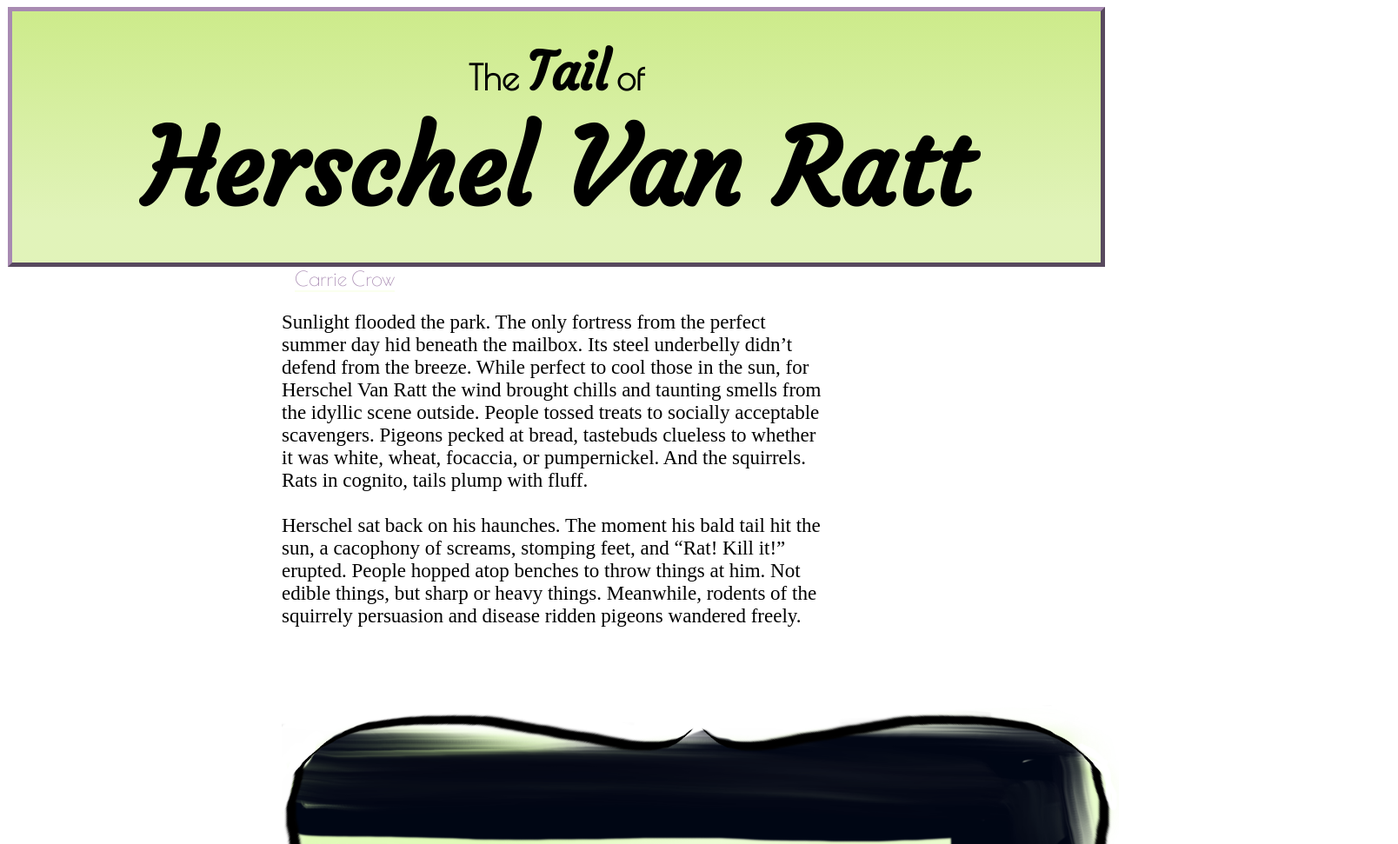
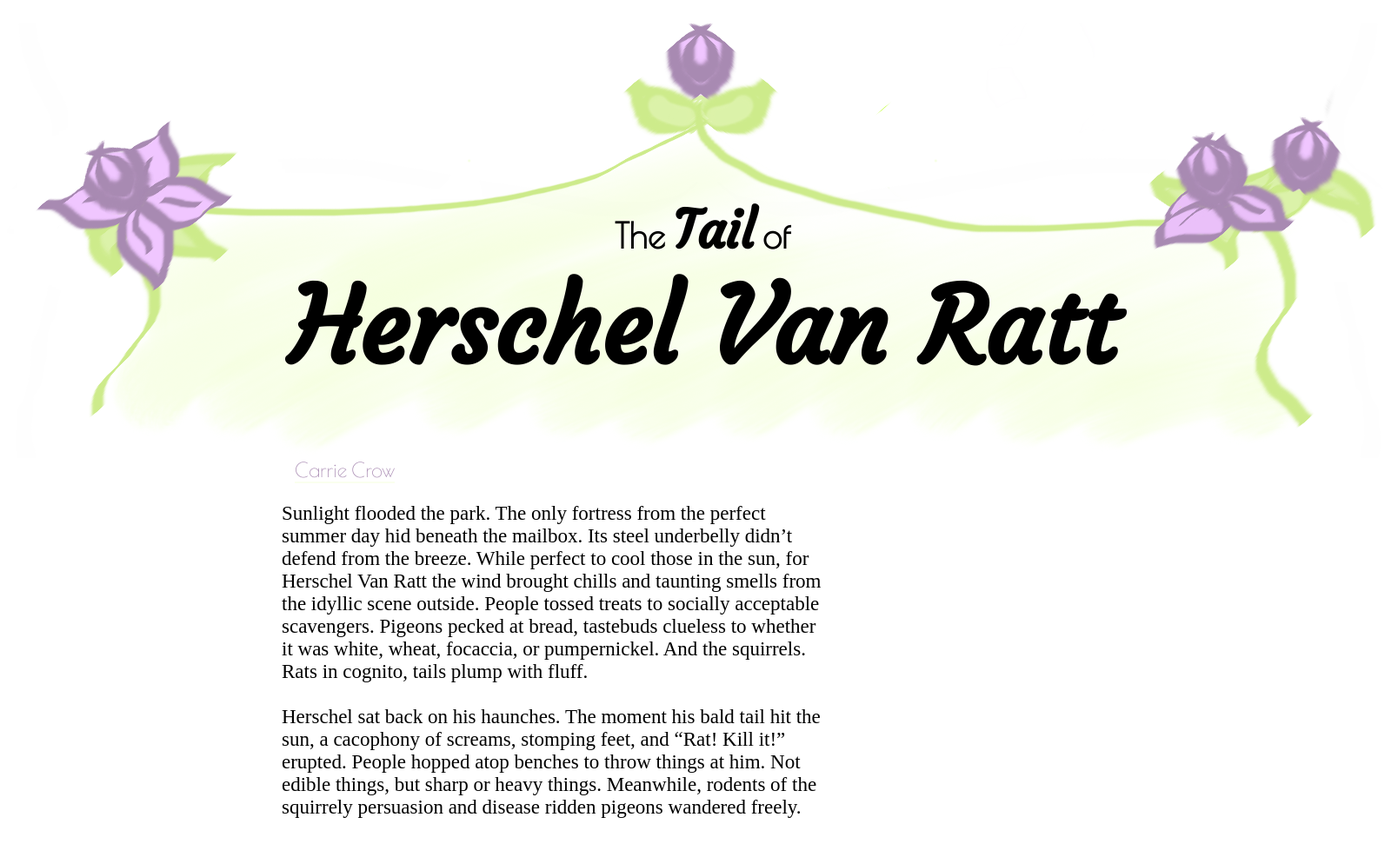
Before and after one commit to CCrowRun/tail-of-herschel-van-ratt, a plain HTML site: page index.html in a window 1280 px wide. Shown: the top 971 px of the page at 87% size, 1608 px wide, since content can reach past the window. Drawn offline with nearby package versions, Linux system fonts and the light colour scheme; a web font is replaced by a local one.

Commit message:
Illustrated Header
Added header-flourish and centered title.

```diff
--- a/style.css
+++ b/style.css
@@ -3,40 +3,42 @@ h1 {
 	font-family: 'Poiret One', cursive;
 	font-size: 40px;
 	text-align: center;
-	padding:5px;
+	padding:200px 5px 5px 5px;
 }
 
 .emphasis {
 	font-size: 1.5em;
 	font-family: 'Courgette', cursive;
+	position: relative;
+	z-index: 1;
 }
 
 .jumbotron {
 	position:relative;
-	border: 5px outset rgba(168, 138, 178, 1.0);
-	height: 33%;
-	width: 99%;
+	height: 500px;
+	width: 1600px;
+	background-image: url("header-flourish.png");
 	margin: auto;
-	background: -moz-linear-gradient(top, rgba(205,235,139,1) 0%, rgba(205,235,139,0.6) 83%, rgba(205,235,139,0.6) 100%); /*FF3.6-15*/
-	background: -webkit-linear-gradient(top, rgba(205,235,139,1) 0%,rgba(205,235,139,0.6) 83%,rgba(205,235,139,0.6) 100%); /*( Chrome10-25,Safari5.1-6 )*/
-	background: linear-gradient(to bottom, rgba(205,235,139,1) 0%,rgba(205,235,139,0.6) 83%,rgba(205,235,139,0.6) 100%); /*( W3C, IE10+, FF16+, Chrome26+, Opera12+, Safari7+ )*/
-	filter: progid:DXImageTransform.Microsoft.gradient( startColorstr='#cdeb8b', endColorstr='#99cdeb8b',GradientType=0 );
-
+	/*background: -moz-linear-gradient(top, rgba(205,235,139,1) 0%, rgba(205,235,139,0.6) 83%, rgba(205,235,139,0.6) 100%); /*FF3.6-15*/
+	/*background: -webkit-linear-gradient(top, rgba(205,235,139,1) 0%,rgba(205,235,139,0.6) 83%,rgba(205,235,139,0.6) 100%); /*( Chrome10-25,Safari5.1-6 )*/
+	/*background: linear-gradient(to bottom, rgba(205,235,139,1) 0%,rgba(205,235,139,0.6) 83%,rgba(205,235,139,0.6) 100%); /*( W3C, IE10+, FF16+, Chrome26+, Opera12+, Safari7+ )*/
+	/*filter: progid:DXImageTransform.Microsoft.gradient( startColorstr='#cdeb8b', endColorstr='#99cdeb8b',GradientType=0 );
+	border: 5px outset rgba(168, 138, 178, 1.0);*/
 }
 
 .big-emphasis {
 	font-size: 3em;
 	font-family: 'Courgette', cursive;
+	position: relative;
 	z-index: 1;
-	position: relative;
 
 }
 
 #title-pic {
-	position:absolute;
-	right: 0;
+	float: center;
+	/*right: 0;
 	top: 50%;
-	transform:translateY(-50%);
+	transform:translateY(-50%);*/
 }
 
 body {
```
Also changed, not shown: index.html (+1 -0 lines), header-flourish.png (added), 1 other file.
